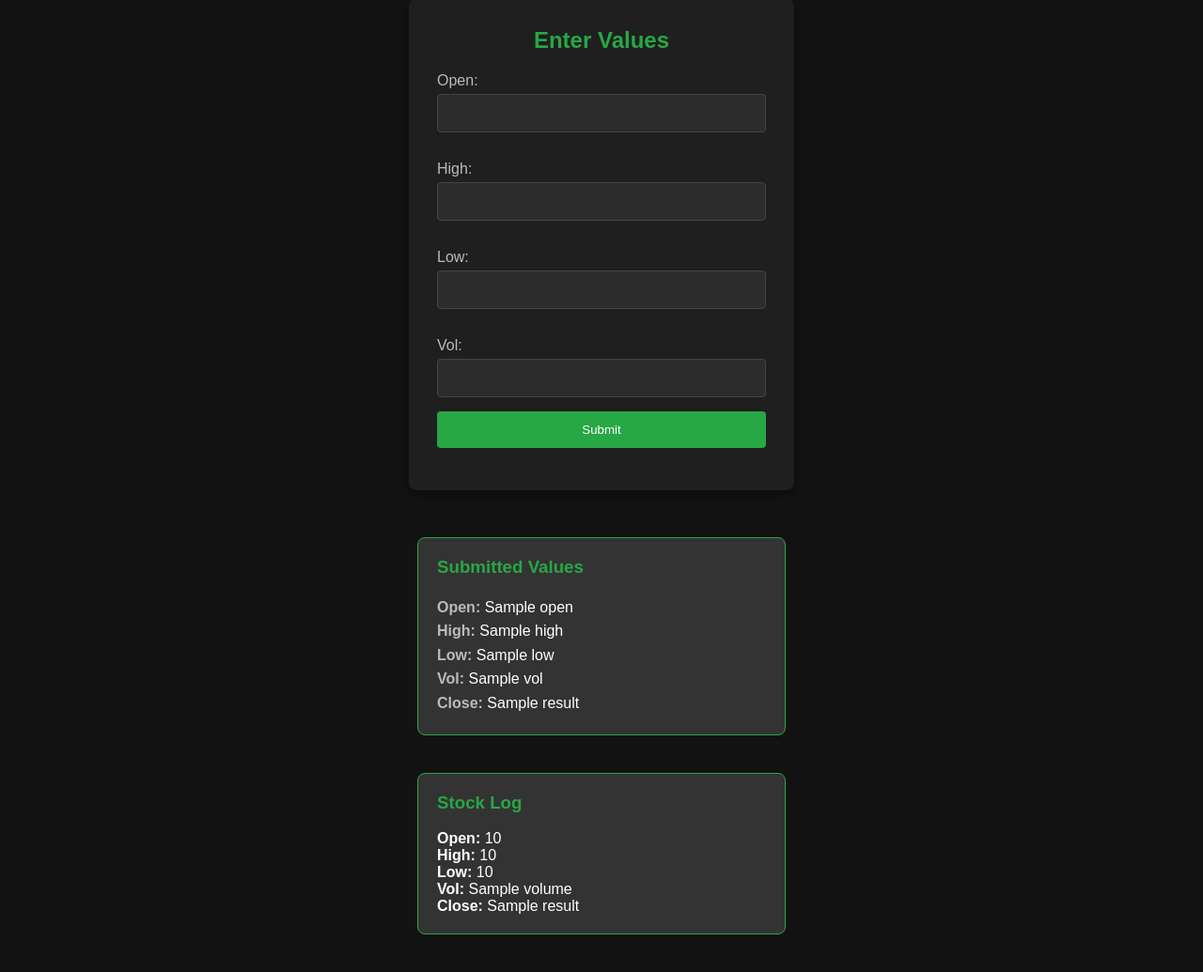
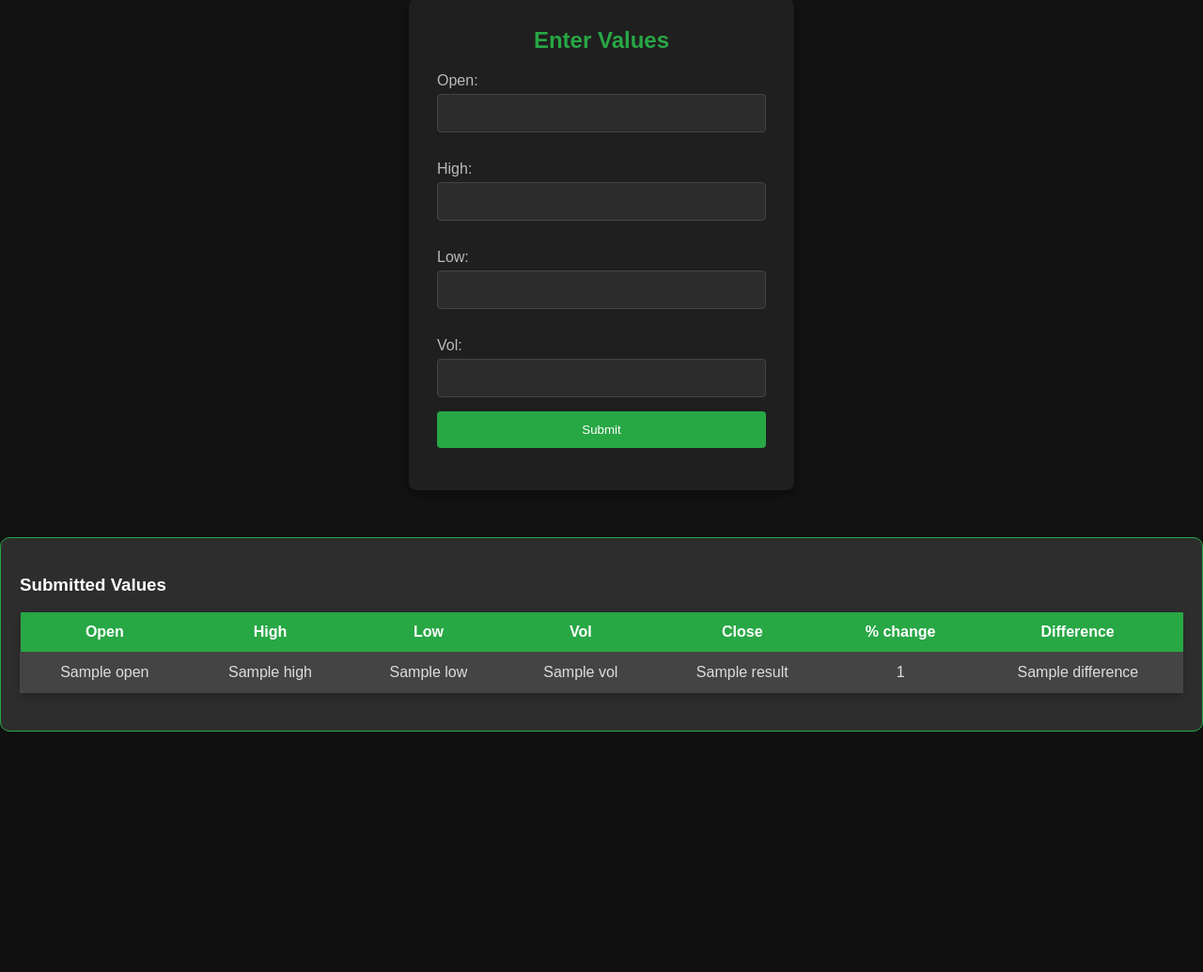
Before and after one commit to grgsudhiv123/stock-price-perdiction-using-MLR, a Django app: template template/home.html in a window 1280 px wide. Shown: the part 127-1162 px from the top of the page at 94% size. After the commit the page ends 906 px from the top, so only its background shows below. Run offline with Django 5.2, Linux system fonts and the light colour scheme; the template is opened without the code that fills it: most values are stand-ins (such as "Sample title", 1, 10 or a date in 2020); data that the repository does not hold is empty.

Commit message:
added styling

```diff
--- a/app/admin.py
+++ b/app/admin.py
@@ -4,7 +4,7 @@ from .models import StockLog
 # Register the Products model with the admin site
 
 class StockLogAdmin(admin.ModelAdmin):
-    list_display = ('id', 'open_price','high_price', 'low_price','volume', 'result')
+    list_display = ('id', 'open_price', 'high_price', 'low_price', 'volume', 'result', 'percentage_change', 'difference')
 
 
 admin.site.register(StockLog, StockLogAdmin)
--- a/project/urls.py
+++ b/project/urls.py
@@ -23,7 +23,8 @@ from django.conf.urls.static import static
 
 urlpatterns = [
     path('admin/', admin.site.urls),
-    path('', views.home, name='home')
+    path('', views.home, name='home'),
+    path('stocklogs/', views.stocklogs_view, name='stocklogs'),
 ]
 
 
--- a/static/css/style.css
+++ b/static/css/style.css
@@ -141,56 +141,110 @@ body {
 }
 
 /* Result container styling */
-#result-container {
-    max-width: 350px;
-    margin: 20px auto;
-    padding: 20px;
-    background-color: #333;
-    border-radius: 8px;
-    border: 1px solid #28a745;
+.result-table {
+    width: 100%;
+    border-collapse: collapse;
+    margin-bottom: 20px;
+    background-color: #333; /* Dark background for the table */
+    border-radius: 8px; /* Rounded corners for a softer look */
+    box-shadow: 0 4px 8px rgba(0, 0, 0, 0.2); /* Subtle shadow for the table */
 }
 
-#result-container h3 {
-    color: #28a745;
-    margin-top: 0;
+.result-table th, .result-table td {
+    padding: 12px 20px;
+    text-align: center;
+    color: #ddd; /* Light text color for better contrast */
+    font-size: 16px;
 }
 
-#result-container p {
-    font-size: 16px;
-    line-height: 1.6;
-    margin: 0;
+.result-table th {
+    background-color: #28a745; /* Green background for headers */
+    color: white;
+    font-weight: bold;
 }
 
-#result-container p strong {
-    color: #bbb;
+.result-table td {
+    background-color: #444; /* Dark background for table data */
+    border: 1px solid #444;
 }
 
-/* Stock log container styling */
-#stock-log-container {
-    max-width: 350px;
-    margin: 40px auto;
-    padding: 20px;
-    background-color: #333;
-    border-radius: 8px;
-    border: 1px solid #28a745;
+/* Hover effect for rows */
+.result-table tr:hover {
+    background-color: #555; /* Slightly lighter background on hover */
+    transition: background-color 0.3s ease;
 }
 
-#stock-log-container h3 {
-    color: #28a745;
-    margin-top: 0;
+/* Remove border from last column */
+.result-table td:last-child {
+    border-right: none;
 }
 
-.stock-log p {
-    border-bottom: 1px solid #444;
-    padding-bottom: 10px;
-    margin-bottom: 10px;
+/* Add some padding around the result data for a more spacious look */
+#result-container {
+    border: 1px solid #28a745;
+    padding: 20px;
+    background-color: #2d2d2d;
+    border-radius: 10px;
+    box-shadow: 0 4px 8px rgba(0, 0, 0, 0.2);
 }
 
-.stock-log p:last-child {
-    border-bottom: none;
-    margin-bottom: 0;
-    padding-bottom: 0;
+
+
+
+
+
+/* Styling for the table */
+.stock-table {
+    width: 100%;
+    border-collapse: collapse;
+    margin-bottom: 20px;
+    background-color: #333; /* Dark background for the table */
+    border-radius: 8px; /* Rounded corners for a softer look */
+    box-shadow: 0 4px 8px rgba(0, 0, 0, 0.2); /* Subtle shadow for the table */
 }
+
+.stock-table th, .stock-table td {
+    padding: 12px 20px;
+    text-align: center;
+    color: #ddd; /* Light text color for better contrast */
+    font-size: 16px;
+}
+
+.stock-table th {
+    background-color: #28a745; /* Green background for headers */
+    color: white;
+    font-weight: bold;
+}
+
+.stock-table td {
+    background-color: #444; /* Dark background for table data */
+    border: 1px solid #444;
+}
+
+/* Hover effect for rows */
+.stock-table tr:hover {
+    background-color: #555; /* Slightly lighter background on hover */
+    transition: background-color 0.3s ease;
+}
+
+/* Remove border from last column */
+.stock-table td:last-child {
+    border-right: none;
+}
+
+/* Add some padding around the stock log data for a more spacious look */
+#stock-log-container {
+    border: 1px solid #28a745;
+    padding: 20px;
+    background-color: #2d2d2d;
+    border-radius: 10px;
+    box-shadow: 0 4px 8px rgba(0, 0, 0, 0.2);
+}
+
+
+
+
+
 
 /* Navbar logo */
 .brand-container {
--- /dev/null
+++ b/template/base.html
@@ -0,0 +1,7 @@
+{% include "navbar.html" %}
+
+{% block content %}
+
+{% endblock %}
+
+{% include "footer.html" %}
--- /dev/null
+++ b/template/footer.html
@@ -0,0 +1,21 @@
+    <!-- Dropdown Menu Script -->
+    <script>
+        function toggleDropdown() {
+            document.getElementById("dropdownMenu").classList.toggle("show");
+        }
+
+        // Close the dropdown if the user clicks outside of it
+        window.onclick = function(event) {
+            if (!event.target.matches('.dropdown-button')) {
+                var dropdowns = document.getElementsByClassName("dropdown-content");
+                for (var i = 0; i < dropdowns.length; i++) {
+                    var openDropdown = dropdowns[i];
+                    if (openDropdown.classList.contains('show')) {
+                        openDropdown.classList.remove('show');
+                    }
+                }
+            }
+        }
+    </script>
+</body>
+</html>
--- a/template/home.html
+++ b/template/home.html
@@ -1,43 +1,6 @@
-<!DOCTYPE html>
-<html lang="en">
-<head>
-    <meta charset="UTF-8">
-    <meta name="viewport" content="width=device-width, initial-scale=1.0">
-    <title>Stock Tracker</title>
-    {% load static %}
-    <link rel="stylesheet" href="{% static 'css/style.css' %}">
-</head>
-<body>
-    <nav class="navbar">
-        <div class="navbar-container">
-            <div class="brand-container">
-                <svg class="logo" width="24" height="24" viewBox="0 0 24 24">
-                    <path
-                    d="M3 12L8 7L13 15L21 5"
-                    stroke="#28a745"
-                    stroke-width="2.5"
-                    fill="none"
-                    stroke-linecap="round"
-                    stroke-linejoin="round"
-                    />
-                    <circle cx="3" cy="12" r="1.5" fill="#28a745"/>
-                    <circle cx="8" cy="7" r="1.5" fill="#28a745"/>
-                    <circle cx="13" cy="15" r="1.5" fill="#28a745"/>
-                    <circle cx="21" cy="5" r="1.5" fill="#28a745"/>
-                </svg>
-                <a href="#" class="navbar-brand">Stock Price Prediction</a>
-            </div>
-            <div class="dropdown">
-                <button onclick="toggleDropdown()" class="dropdown-button">☰</button>
-                <div id="dropdownMenu" class="dropdown-content">
-                    <a href="#" class="active">Dashboard</a>
-                    <a href="#">Analytics</a>
-                    <a href="#">History</a>
-                    <a href="#">Settings</a>
-                </div>
-            </div>
-        </div>
-    </nav>
+{% extends 'base.html' %}
+
+{% block content %}
 
     <!-- Form Container -->
     <div class="form-container">
@@ -64,50 +27,33 @@
     {% if data.result %}
     <div id="result-container">
         <h3>Submitted Values</h3>
-        <p>
-            <strong>Open:</strong> {{ data.open }} <br>
-            <strong>High:</strong> {{ data.high }} <br>
-            <strong>Low:</strong> {{ data.low }} <br>
-            <strong>Vol:</strong> {{ data.vol }} <br>
-            <strong>Close:</strong> {{ data.result }} <br>
-        </p>
+        <table class="result-table">
+            <thead>
+                <tr>
+                    <th><strong>Open</strong></th>
+                    <th><strong>High</strong></th>
+                    <th><strong>Low</strong></th>
+                    <th><strong>Vol</strong></th>
+                    <th><strong>Close</strong></th>
+                    <th><strong>% change</strong></th>
+                    <th><strong>Difference</strong></th>
+                </tr>
+            </thead>
+            <tbody>
+                <tr>
+                    <td>{{ data.open }}</td>
+                    <td>{{ data.high }}</td>
+                    <td>{{ data.low }}</td>
+                    <td>{{ data.vol }}</td>
+                    <td>{{ data.result }}</td>
+                    <td>{{ data.percentage_change }}</td>
+                    <td>{{ data.difference }}</td>
+                </tr>
+            </tbody>
+        </table>
     </div>
+
+
     {% endif %}
 
-    <!-- Stock Log Container -->
-    <div id="stock-log-container">
-        <h3>Stock Log</h3>
-        <div class="stock-log">
-            {% for data in stocklog %}
-            <p>
-                <strong>Open:</strong> {{ data.open_price }} <br>
-                <strong>High:</strong> {{ data.high_price }} <br>
-                <strong>Low:</strong> {{ data.low_price }} <br>
-                <strong>Vol:</strong> {{ data.volume }} <br>
-                <strong>Close:</strong> {{ data.result }} <br>
-            </p>
-            {% endfor %}
-        </div>
-    </div>
-
-    <!-- Dropdown Menu Script -->
-    <script>
-        function toggleDropdown() {
-            document.getElementById("dropdownMenu").classList.toggle("show");
-        }
-
-        // Close the dropdown if the user clicks outside of it
-        window.onclick = function(event) {
-            if (!event.target.matches('.dropdown-button')) {
-                var dropdowns = document.getElementsByClassName("dropdown-content");
-                for (var i = 0; i < dropdowns.length; i++) {
-                    var openDropdown = dropdowns[i];
-                    if (openDropdown.classList.contains('show')) {
-                        openDropdown.classList.remove('show');
-                    }
-                }
-            }
-        }
-    </script>
-</body>
-</html>
+{% endblock %}
--- /dev/null
+++ b/template/navbar.html
@@ -0,0 +1,39 @@
+<!DOCTYPE html>
+<html lang="en">
+<head>
+    <meta charset="UTF-8">
+    <meta name="viewport" content="width=device-width, initial-scale=1.0">
+    <title>Stock Tracker</title>
+    {% load static %}
+    <link rel="stylesheet" href="{% static 'css/style.css' %}">
+</head>
+<body>
+    <nav class="navbar">
+        <div class="navbar-container">
+            <div class="brand-container">
+                <svg class="logo" width="24" height="24" viewBox="0 0 24 24">
+                    <path
+                    d="M3 12L8 7L13 15L21 5"
+                    stroke="#28a745"
+                    stroke-width="2.5"
+                    fill="none"
+                    stroke-linecap="round"
+                    stroke-linejoin="round"
+                    />
+                    <circle cx="3" cy="12" r="1.5" fill="#28a745"/>
+                    <circle cx="8" cy="7" r="1.5" fill="#28a745"/>
+                    <circle cx="13" cy="15" r="1.5" fill="#28a745"/>
+                    <circle cx="21" cy="5" r="1.5" fill="#28a745"/>
+                </svg>
+                <a href="{% url 'home' %}" class="navbar-brand">Stock Price Prediction</a>
+            </div>
+            <div class="dropdown">
+                <button onclick="toggleDropdown()" class="dropdown-button">☰</button>
+                <div id="dropdownMenu" class="dropdown-content">
+                    <a href="{% url 'home' %}" class="active">Dashboard</a>
+                    <a href="{% url 'stocklogs' %}">Stock logs</a>
+                    <a href="#">History</a>
+                </div>
+            </div>
+        </div>
+    </nav>
```
Also changed, not shown: app/models.py (+9 -5 lines), app/views.py (+19 -4 lines), template/stockhistory.html (added, +44 -0 lines), app/migrations/0002_stocklog_difference_stocklog_percentage_change_and_more.py (added).
